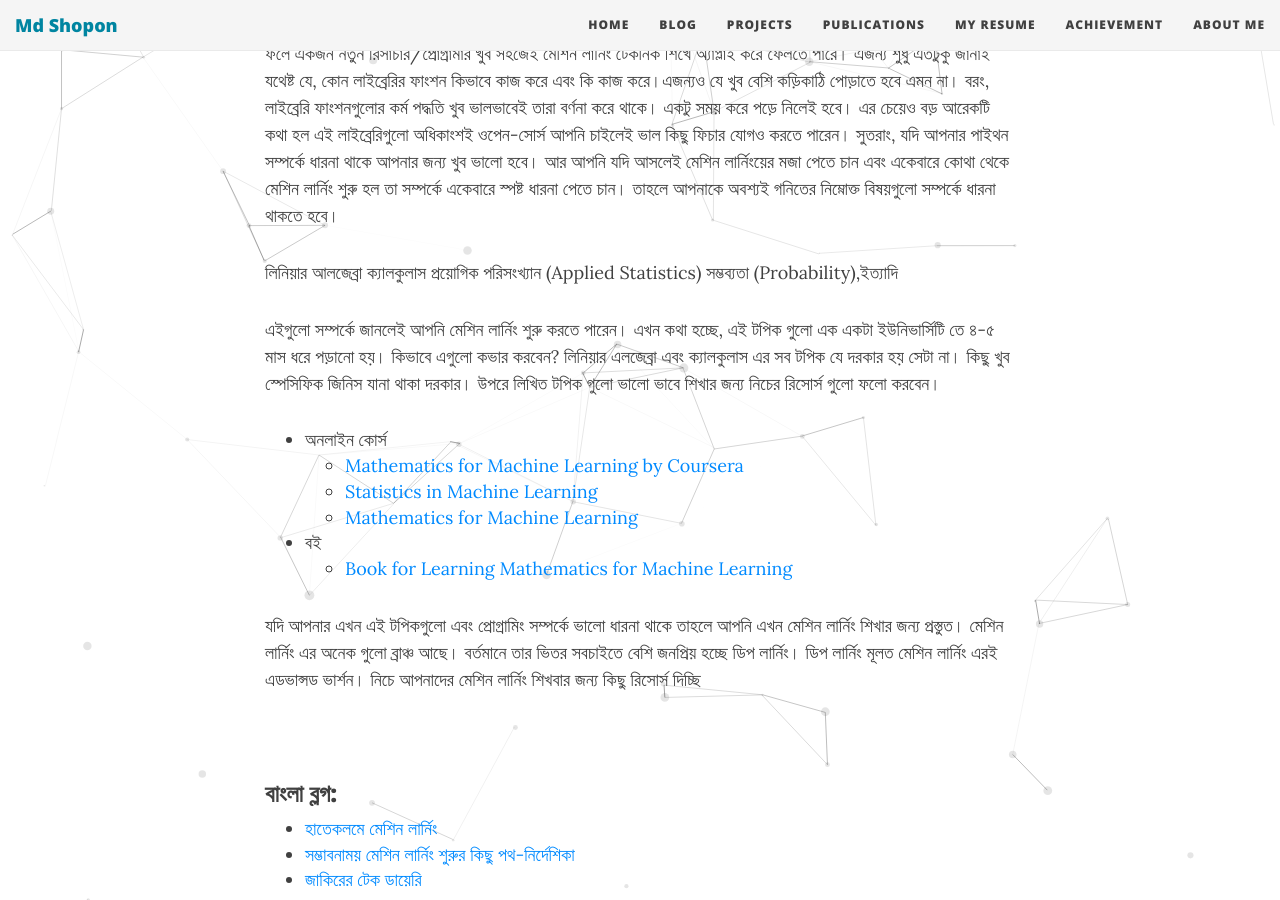
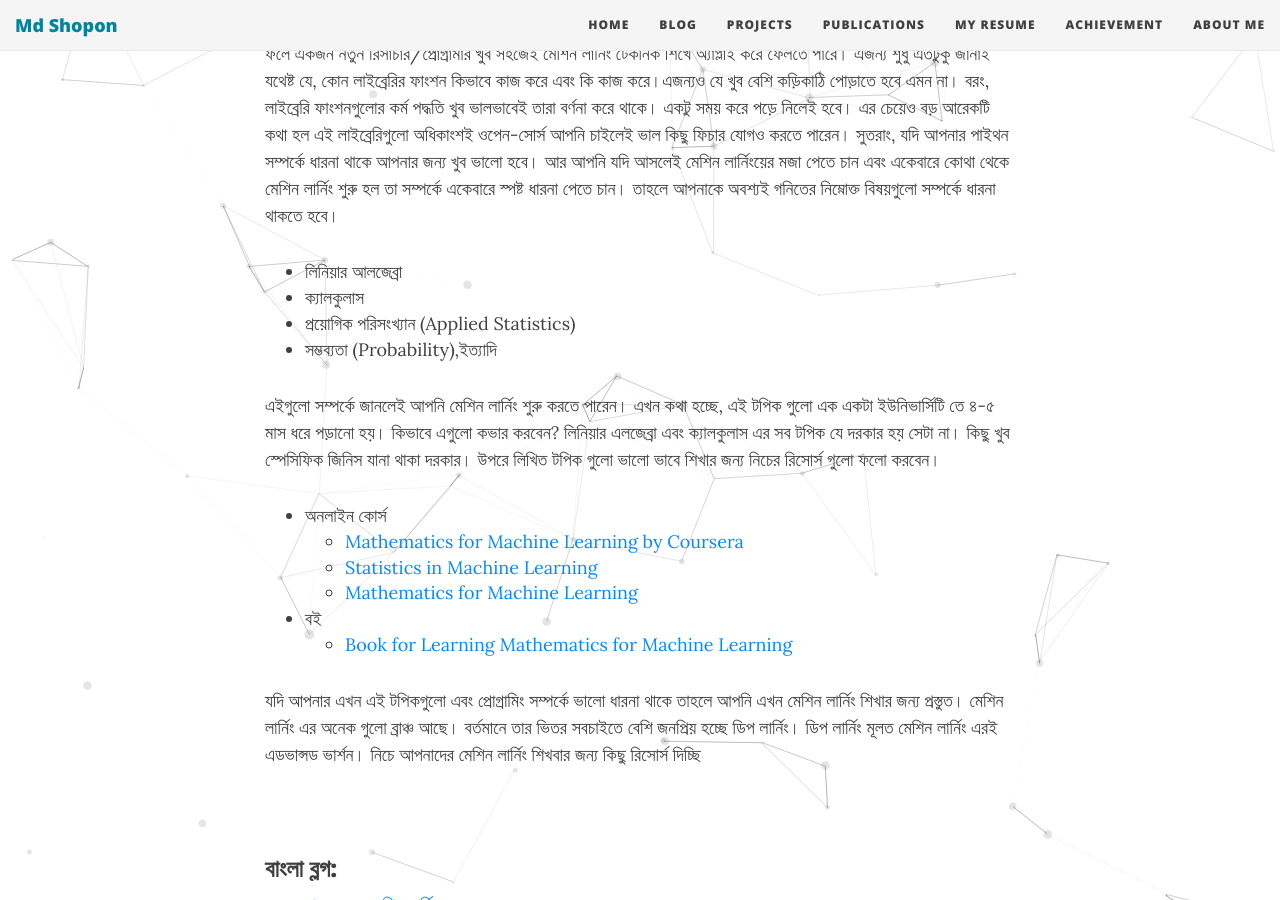
Before and after one commit to mdshopon/mdshopon.github.io, a Jekyll site: the page built from _posts/2018-10-04-machinelearning.md, in a window 1280 px wide and 900 px high, scrolled down 1131 px. Built offline with Jekyll 4.4.1, drawn with Linux system fonts in a browser that asks for light colours; nearby versions of some CDN libraries; comment, search, counter and statistics services are not loaded.

Commit message:
Blog_Updated

```diff
--- a/_posts/2018-10-04-machinelearning.md
+++ b/_posts/2018-10-04-machinelearning.md
@@ -19,10 +19,10 @@
 
 মেশিন লার্নিং বলতে গেলে Applied Mathematics এবং Statistics এর একটি প্রয়োগিক রূপ। মেশিন লার্নিং শুরু করার জন্য প্রোগ্রামিং সম্পর্কে খুব ভালো ধারনা থাকা উচিত। Python হচ্ছে ম্যাশিন লার্নিং এর জন্য সবচাইতে পপুলার একটি প্রোগ্রামিং ল্যাঙ্গুয়েজ। পাইথনে যত ওপেন সোর্স লাইব্রেরী/ফ্রেম-ওয়ার্ক আছে এত লাইব্রেরী/ফ্রেম-ওয়ার্ক অন্য কোনও ল্যাঙ্গুয়েজে নেই। লাইব্রেরিগুলো থাকার ফলে একজন নতুন রিসার্চার/প্রোগ্রামার খুব সহজেই মেশিন লার্নিং টেকনিক শিখে অ্যাপ্লাই করে ফেলতে পারে। এজন্য শুধু এতটুকু জানাই যথেষ্ট যে, কোন লাইব্রেরির ফাংশন কিভাবে কাজ করে এবং কি কাজ করে।এজন্যও যে খুব বেশি কড়িকাঠি পোড়াতে হবে এমন না। বরং, লাইব্রেরি ফাংশনগুলোর কর্ম পদ্ধতি খুব ভালভাবেই তারা বর্ণনা করে থাকে। একটু সময় করে পড়ে নিলেই হবে। এর চেয়েও বড় আরেকটি কথা হল এই লাইব্রেরিগুলো অধিকাংশই ওপেন-সোর্স আপনি চাইলেই ভাল কিছু ফিচার যোগও করতে পারেন। সুতরাং, যদি আপনার পাইথন সম্পর্কে ধারনা থাকে আপনার জন্য খুব ভালো হবে।  আর আপনি যদি আসলেই মেশিন লার্নিংয়ের মজা পেতে চান এবং একেবারে কোথা থেকে মেশিন লার্নিং শুরু হল তা সম্পর্কে একেবারে স্পষ্ট ধারনা পেতে চান। তাহলে আপনাকে অবশ্যই গনিতের নিম্নোক্ত বিষয়গুলো সম্পর্কে ধারনা থাকতে হবে।
 
-লিনিয়ার আলজেব্রা
-ক্যালকুলাস
-প্রয়োগিক পরিসংখ্যান (Applied Statistics)
-সম্ভব্যতা (Probability),ইত্যাদি
+* লিনিয়ার আলজেব্রা
+* ক্যালকুলাস
+* প্রয়োগিক পরিসংখ্যান (Applied Statistics)
+* সম্ভব্যতা (Probability),ইত্যাদি
 
 এইগুলো সম্পর্কে জানলেই আপনি মেশিন লার্নিং শুরু করতে পারেন। এখন কথা হচ্ছে, এই টপিক গুলো এক একটা ইউনিভার্সিটি তে ৪-৫ মাস ধরে পড়ানো হয়। কিভাবে এগুলো কভার করবেন? লিনিয়ার এলজেব্রা এবং ক্যালকুলাস এর সব টপিক যে দরকার হয় সেটা না। কিছু খুব স্পেসিফিক জিনিস যানা থাকা দরকার। উপরে লিখিত টপিক গুলো ভালো ভাবে শিখার জন্য নিচের রিসোর্স গুলো ফলো করবেন।
 
```
